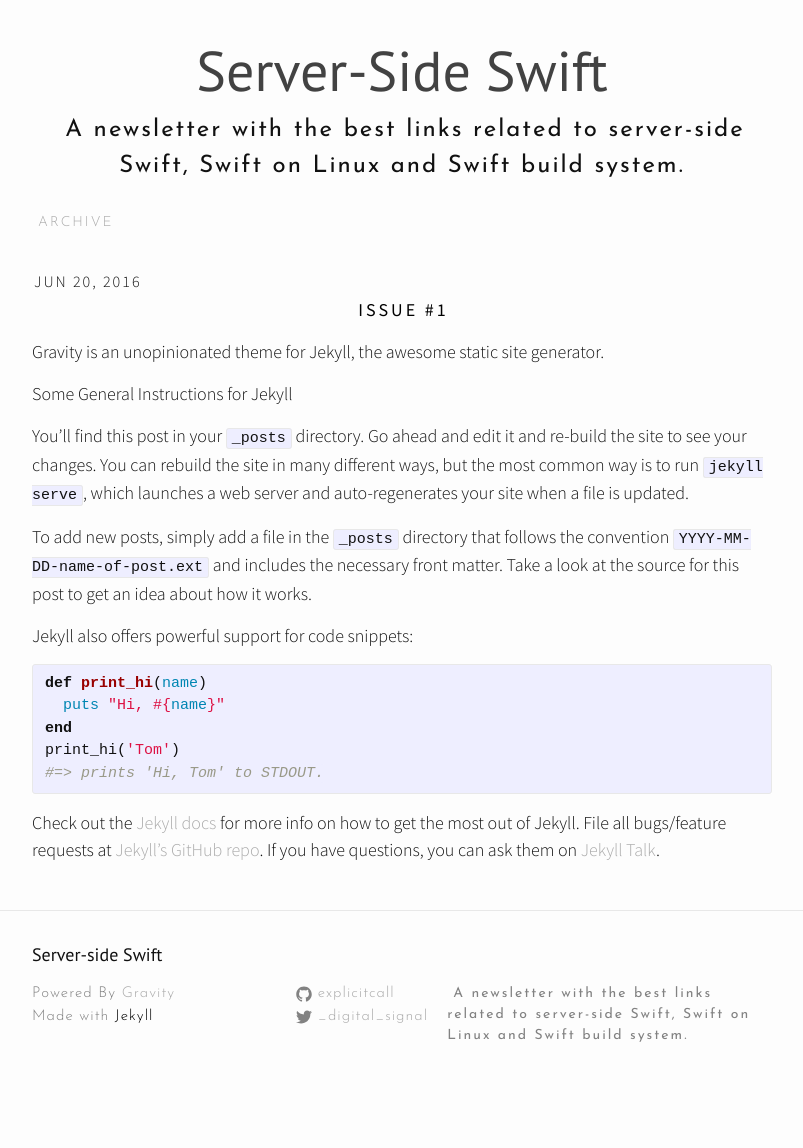
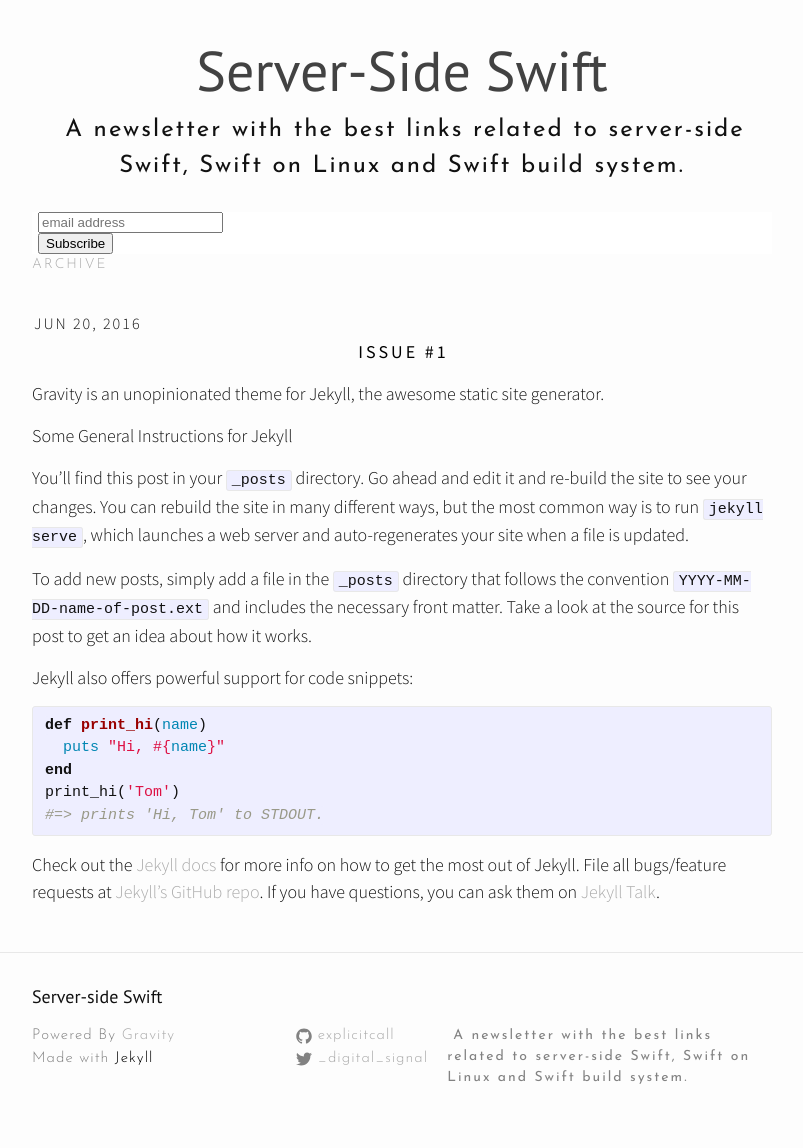
Before and after one commit to ServerSwift/serverswift.tech, a Jekyll site: the page built from index.html, in a window 1280 px wide. Shown: the whole page, without its empty margins (238-1041 px from the left). Built offline with Jekyll 4.4.1, drawn with Linux system fonts in a browser that asks for light colours; nearby versions of some CDN libraries; comment, search, counter and statistics services are not loaded; before the commit the page ends 1106 px from its top, so only the background shows below that.

Commit message:
added subscription form

```diff
--- a/_includes/header.html
+++ b/_includes/header.html
@@ -7,6 +7,27 @@
 </div>
 <div class="wrapper">
   <div class="trigger site-navigation">
+    <!-- Begin MailChimp Signup Form -->
+    <link href="//cdn-images.mailchimp.com/embedcode/horizontal-slim-10_7.css" rel="stylesheet" type="text/css">
+    <style type="text/css">
+    	#mc_embed_signup{background:#fff; clear:left; font:14px Helvetica,Arial,sans-serif; width:100%;}
+    	/* Add your own MailChimp form style overrides in your site stylesheet or in this style block.
+    	   We recommend moving this block and the preceding CSS link to the HEAD of your HTML file. */
+    </style>
+    <div id="mc_embed_signup">
+    <form action="//tech.us13.list-manage.com/subscribe/post?u=65e06c19b69a81e5687725bd6&amp;id=118da69b05" method="post" id="mc-embedded-subscribe-form" name="mc-embedded-subscribe-form" class="validate" target="_blank" novalidate>
+        <div id="mc_embed_signup_scroll">
+
+    	<input type="email" value="" name="EMAIL" class="email" id="mce-EMAIL" placeholder="email address" required>
+        <!-- real people should not fill this in and expect good things - do not remove this or risk form bot signups-->
+        <div style="position: absolute; left: -5000px;" aria-hidden="true"><input type="text" name="b_65e06c19b69a81e5687725bd6_118da69b05" tabindex="-1" value=""></div>
+        <div class="clear"><input type="submit" value="Subscribe" name="subscribe" id="mc-embedded-subscribe" class="button"></div>
+        </div>
+    </form>
+    </div>
+
+    <!--End mc_embed_signup-->
+
     {% for sitePage in site.pages %}
     {% if sitePage.title %}
 
```
